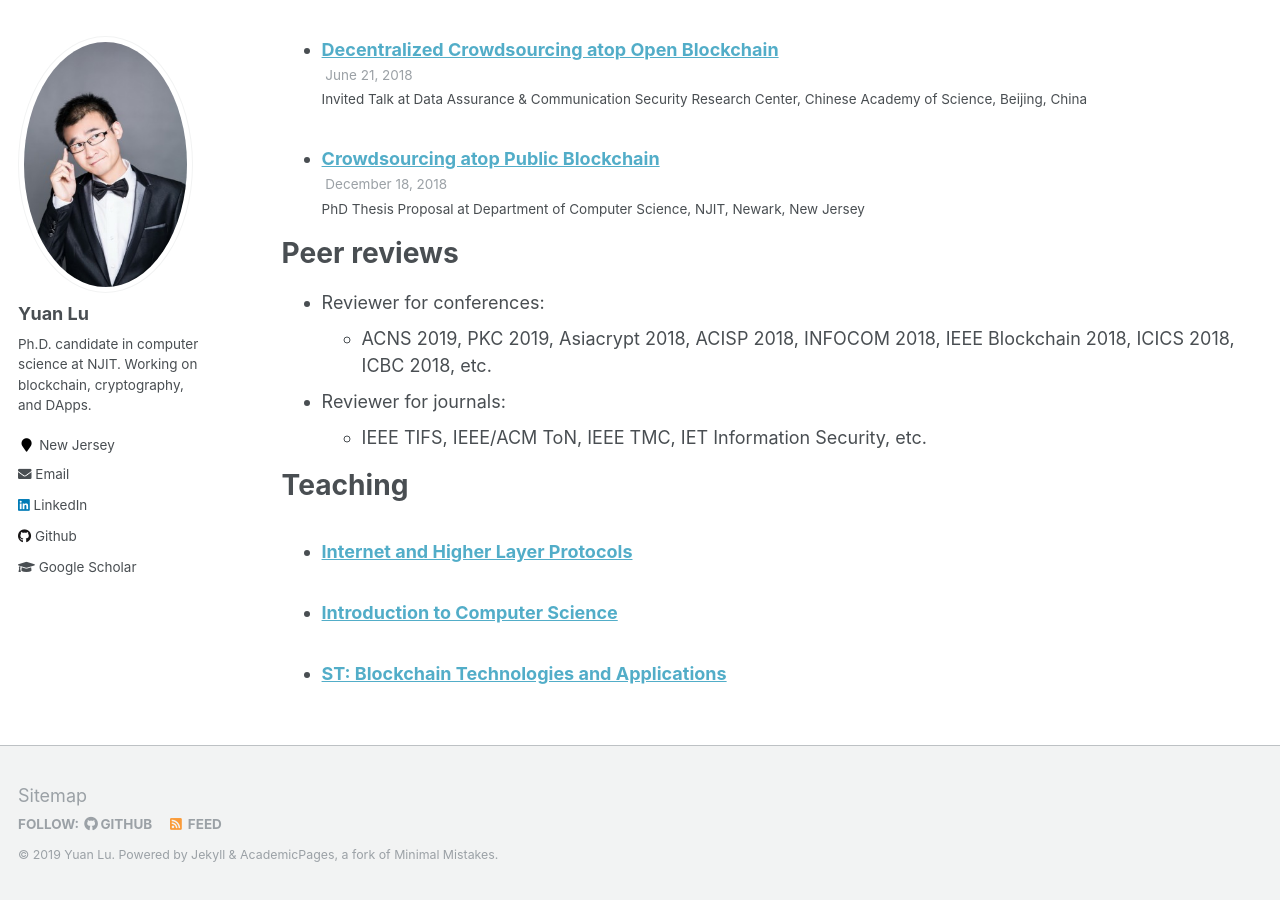
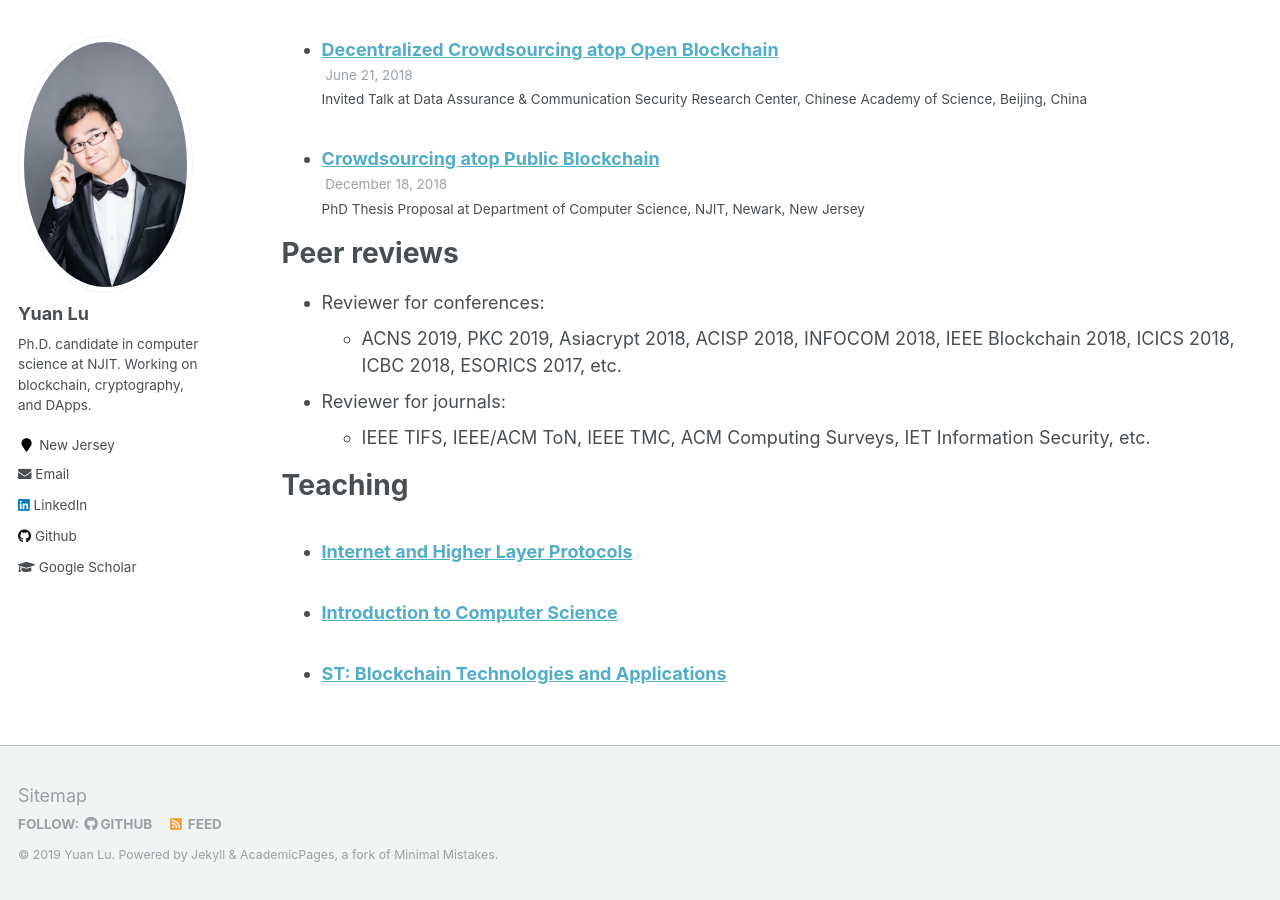
Before and after one commit to yylluu/yylluu.github.io, a Jekyll site: the page built from _pages/cv.md, in a window 1280 px wide and 900 px high, scrolled down 1643 px. Built offline with Jekyll 4.4.1, drawn with Linux system fonts in a browser that asks for light colours.

Commit message:
Update cv.md

```diff
--- a/_pages/cv.md
+++ b/_pages/cv.md
@@ -63,9 +63,9 @@
 Peer reviews
 ======
 * Reviewer for conferences:
-  * ACNS 2019, PKC 2019, Asiacrypt 2018, ACISP 2018, INFOCOM 2018, IEEE Blockchain 2018, ICICS 2018, ICBC 2018, etc.
+  * ACNS 2019, PKC 2019, Asiacrypt 2018, ACISP 2018, INFOCOM 2018, IEEE Blockchain 2018, ICICS 2018, ICBC 2018, ESORICS 2017, etc.
 * Reviewer for journals:
-  * IEEE TIFS, IEEE/ACM ToN, IEEE TMC, IET Information Security, etc.
+  * IEEE TIFS, IEEE/ACM ToN, IEEE TMC, ACM Computing Surveys, IET Information Security, etc.
 
 Teaching
 ======
```
